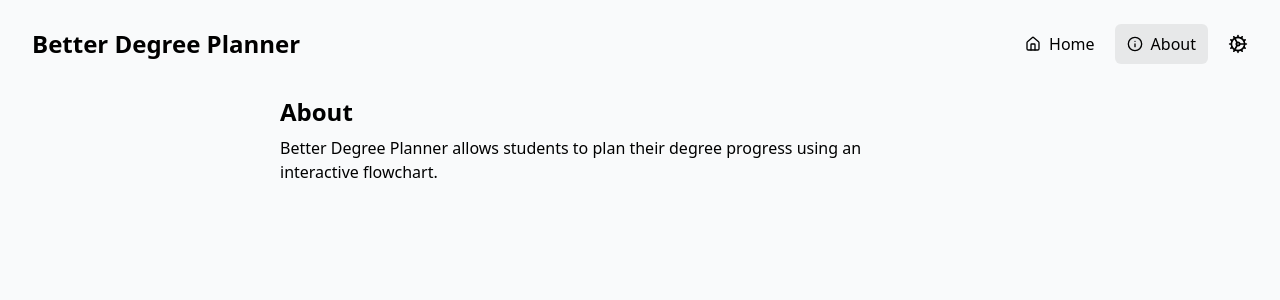
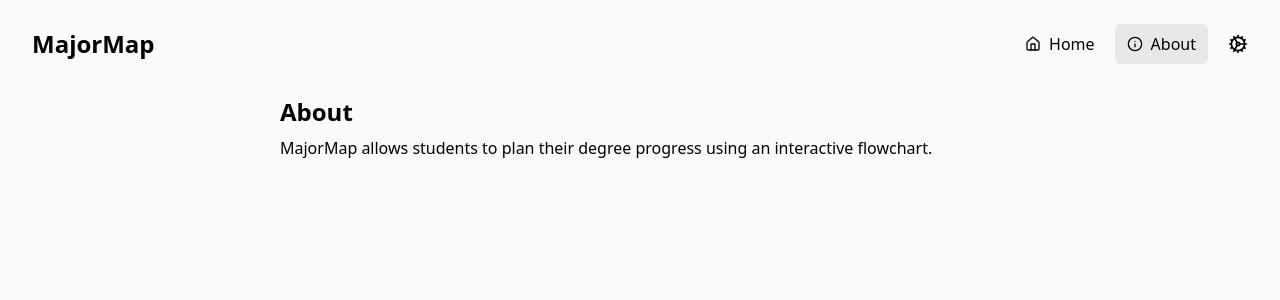
Before and after one commit to jakeo-dev/better-degree-planner, a Next.js app: page /about in a window 1280 px wide. Shown: the top 300 px of the page. Built offline with nearby package versions, Linux system fonts and the light colour scheme.

Commit message:
update name to majormap (& update readme)

```diff
--- a/src/components/Header.tsx
+++ b/src/components/Header.tsx
@@ -54,7 +54,7 @@ export default function Header({
       <div className="z-20 absolute top-0 w-full text-center flex gap-2 justify-between px-5 py-3 md:px-8 md:py-6">
         <div className="flex items-center text-left cursor-default">
           <h1 className="block text-lg md:text-2xl font-bold">
-            Better Degree Planner
+            MajorMap
           </h1>
         </div>
 
--- a/src/pages/about.tsx
+++ b/src/pages/about.tsx
@@ -44,7 +44,7 @@ export default function Home() {
       <div className="m-4 md:m-12 lg:m-20 mt-18 md:mt-24 lg:mt-24 md:mx-auto lg:mx-auto max-w-3xl md:px-6">
         <h2 className="font-bold text-xl md:text-2xl">About</h2>
         <p className="text-sm md:text-base text-pretty mt-2">
-          Better Degree Planner allows students to plan their degree progress
+          MajorMap allows students to plan their degree progress
           using an interactive flowchart.
         </p>
 
```
Also changed, not shown: 1 other file (tests, documents, lock files or other folders).
